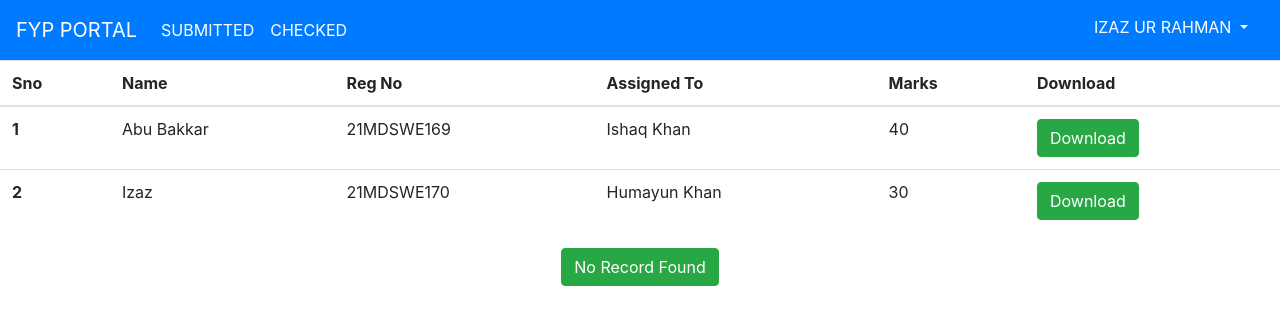
After one commit to Izaz-ur-Rahman/FYP_Portal_u, a PHP site: page /checked_teacher.php in a window 1280 px wide. The commit adds this page. Shown: the top 325 px of the page. Run offline with PHP 8.4, Linux system fonts and the light colour scheme; some libraries are stand-ins or nearby versions.

Commit message:
nav_bar correction

```diff
--- /dev/null
+++ b/checked_teacher.php
@@ -0,0 +1,58 @@
+<?php
+include('header_teacher.php')
+?>
+<!DOCTYPE html>
+<html lang="en">
+
+<head>
+  <meta charset="UTF-8">
+  <meta name="viewport" content="width=device-width, initial-scale=1.0">
+  <title>Checked</title>
+  <script src="https://code.jquery.com/jquery-3.2.1.slim.min.js"
+    integrity="sha384-KJ3o2DKtIkvYIK3UENzmM7KCkRr/rE9/Qpg6aAZGJwFDMVNA/GpGFF93hXpG5KkN"
+    crossorigin="anonymous"></script>
+  <script src="https://cdn.jsdelivr.net/npm/popper.js@1.12.9/dist/umd/popper.min.js"
+    integrity="sha384-ApNbgh9B+Y1QKtv3Rn7W3mgPxhU9K/ScQsAP7hUibX39j7fakFPskvXusvfa0b4Q"
+    crossorigin="anonymous"></script>
+  <script src="https://cdn.jsdelivr.net/npm/bootstrap@4.0.0/dist/js/bootstrap.min.js"
+    integrity="sha384-JZR6Spejh4U02d8jOt6vLEHfe/JQGiRRSQQxSfFWpi1MquVdAyjUar5+76PVCmYl"
+    crossorigin="anonymous"></script>
+  <link rel="stylesheet" href="https://cdn.jsdelivr.net/npm/bootstrap@4.0.0/dist/css/bootstrap.min.css"
+    integrity="sha384-Gn5384xqQ1aoWXA+058RXPxPg6fy4IWvTNh0E263XmFcJlSAwiGgFAW/dAiS6JXm" crossorigin="anonymous">
+</head>
+<table class="table">
+  <thead>
+    <tr>
+      <th scope="col">Sno</th>
+      <th scope="col">Name</th>
+      <th scope="col">Reg No</th>
+      <th scope="col">Assigned To</th>
+      <th scop="col">Marks</th>
+      <th scope="col">Download</th>
+    </tr>
+  </thead>
+  <tbody>
+    <tr>
+      <th scope="row">1</th>
+      <td>Abu Bakkar</td>
+      <td>21MDSWE169</td>
+      <td>Ishaq Khan</td>
+      <td>40</td>
+      <td><button class="btn btn-success">Download</button></td>
+    </tr>
+    <tr>
+      <th scope="row">2</th>
+      <td>Izaz</td>
+      <td>21MDSWE170</td>
+      <td>Humayun Khan</td>
+      <td>30</td>
+      <td><button class="btn btn-success">Download</button></td>
+    </tr>
+  </tbody>
+</table>
+<div class="d-flex justify-content-center">
+  <button class="btn btn-success">No Record Found</button>
+</div>
+</body>
+
+</html>
--- a/header.php
+++ b/header.php
@@ -11,7 +11,7 @@
         <a class="nav-link text-white" href="submitted_student.php">SUBMITTED<span class="sr-only">(current)</span></a>
       </li>
       <li class="nav-item">
-        <a class="nav-link text-white" href="checked_details.php">CHECKED</a>
+        <a class="nav-link text-white" href="checked_students.php">CHECKED</a>
       </li>
     </ul>
     <form class="form-inline my-2 my-lg-0">
--- /dev/null
+++ b/header_teacher.php
@@ -0,0 +1,32 @@
+<nav class="navbar navbar-expand-lg navbar-light bg-primary" style="height: 60px;">
+    <a class="navbar-brand text-white" href="#">FYP PORTAL</a>
+    <button class="navbar-toggler" type="button" data-toggle="collapse" data-target="#navbarSupportedContent"
+        aria-controls="navbarSupportedContent" aria-expanded="false" aria-label="Toggle navigation">
+        <span class="navbar-toggler-icon"></span>
+    </button>
+
+    <div class="collapse navbar-collapse" id="navbarSupportedContent">
+        <ul class="navbar-nav mr-auto">
+            <li class="nav-item active">
+                <a class="nav-link text-white" href="teacher.php">SUBMITTED<span class="sr-only">(current)</span></a>
+            </li>
+            <li class="nav-item">
+                <a class="nav-link text-white" href="checked_teacher.php">CHECKED</a>
+            </li>
+        </ul>
+        <form class="form-inline my-2 my-lg-0">
+            <ul>
+                <li style="list-style-type:none; margin-top: 10px; " class="nav-item dropdown">
+                    <a class=" nav-link dropdown-toggle text-white" href="#" id="navbarDropdown" role="button"
+                        data-toggle="dropdown" aria-haspopup="true" aria-expanded="false">
+                        IZAZ UR RAHMAN
+                    </a>
+                    <div class="dropdown-menu" aria-labelledby="navbarDropdown">
+                        <a class="dropdown-item" href="#">LOGOUT</a>
+                        <div class="dropdown-divider"></div>
+                    </div>
+                </li>
+            </ul>
+        </form>
+    </div>
+</nav>
```
Also changed, not shown: checked.php (deleted, +0 -48 lines), teacher.php (+25 -54 lines), checked_students.php (renamed from checked_details.php).
